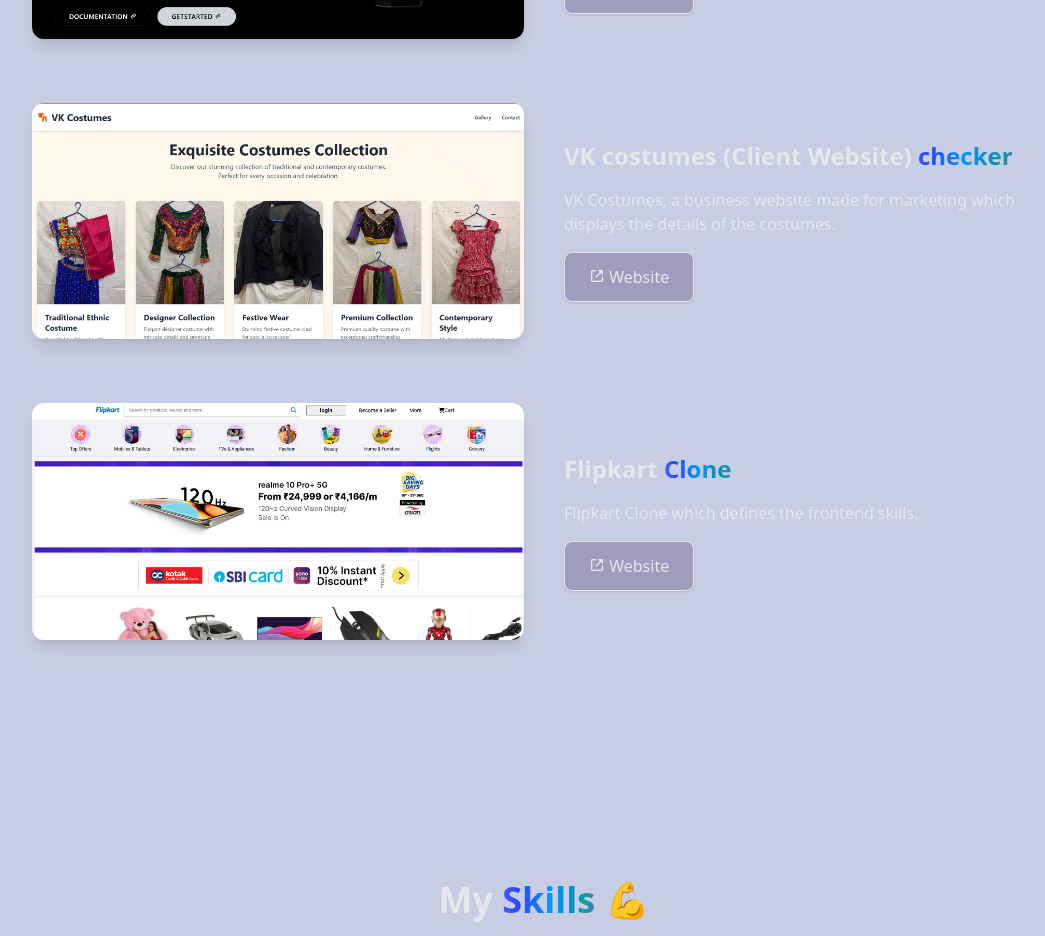
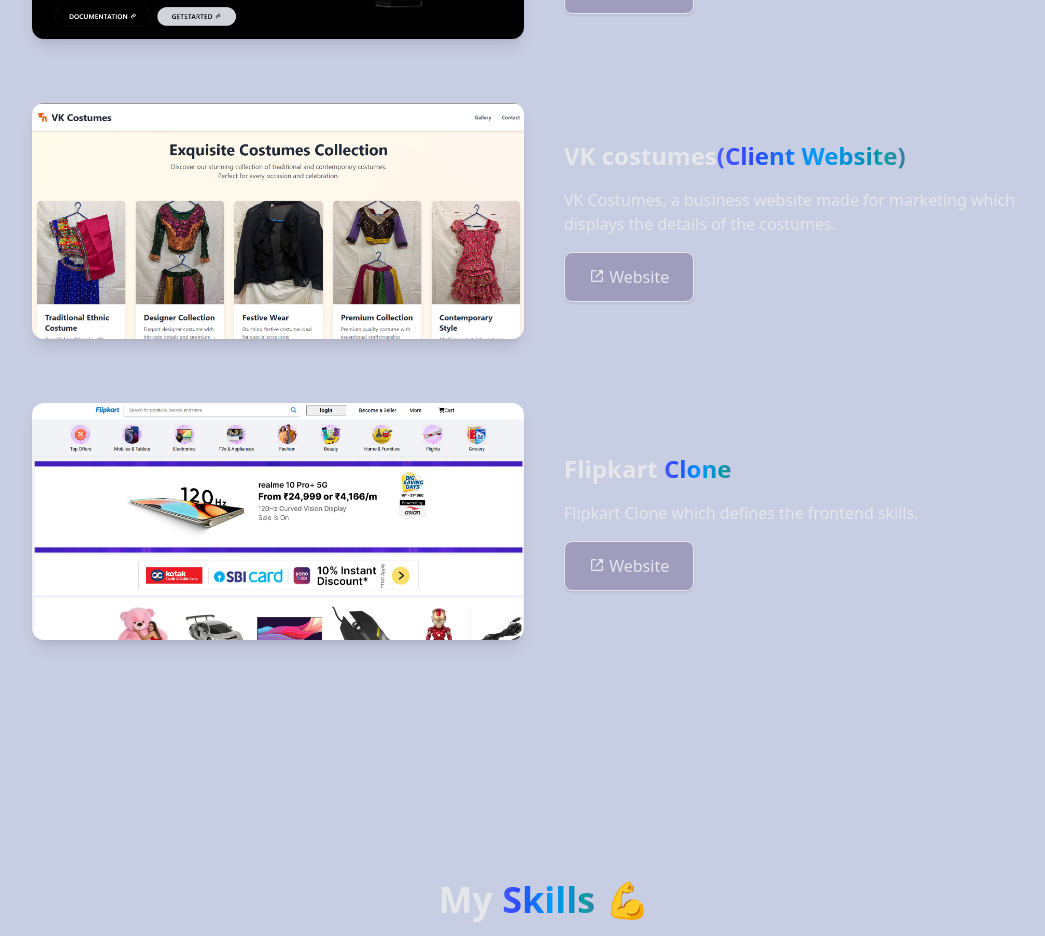
Before and after one commit to PremGupta06/Portfolio, a React (Vite) app: page / in a window 1280 px wide. Shown: the part 2000-2936 px from the top of the page, without its empty margins (96-1141 px from the left). Built offline with nearby package versions, Linux system fonts and the light colour scheme.

Commit message:
Fix header formatting for VK costumes project

```diff
--- a/src/App.jsx
+++ b/src/App.jsx
@@ -167,7 +167,7 @@
       <img src="/images/pro10.png" className="rounded-xl shadow-lg w-full" alt="Project 2" />
     </a>
     <div className="md:w-1/2 space-y-4">
-      <h1 className="text-2xl font-bold">VK costumes (Client Website)<span className="gradient"> checker</span></h1>
+      <h1 className="text-2xl font-bold">VK costumes<span className="gradient">(Client Website)</span></h1>
       <p>VK Costumes, a business website made for marketing which displays the details of the costumes.</p>
       <a href="https://password-strength-checker-hlg5lf04w.vercel.app/" target="_blank" rel="noopener noreferrer" className="px-6 py-3 inline-block rounded-lg border shadow bg-[#2200493d] hover:shadow-lg">
         <i className="bx bx-link-external"></i> Website
```
